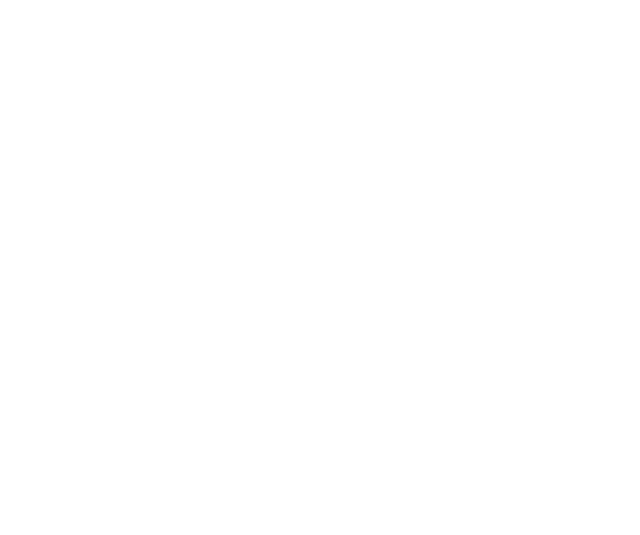
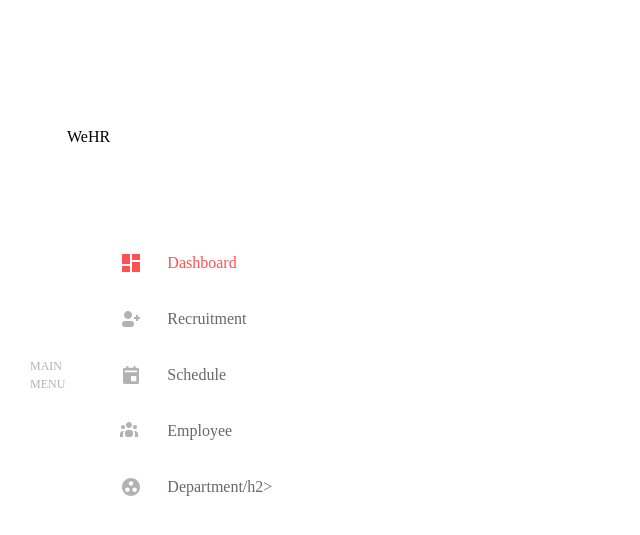
Before and after one commit to Het369patel/WeHR, a plain HTML site: page index.html in a window 1280 px wide. Shown: the whole page, without its empty margins (0-640 px from the left). Drawn offline with Linux system fonts and the light colour scheme.

Commit message:
kai nathi karyu

```diff
--- /dev/null
+++ b/css/sidebar.css
@@ -0,0 +1,74 @@
+.sidebar{
+    display: flex;
+    width: 242px;
+    height: 900px;
+    padding: 20px 0px 272px 0px;
+    flex-direction: column;
+    justify-content: center;
+    align-items: center;
+    gap: 39px;
+    flex-shrink: 0;
+}
+.title{
+    display: flex;
+    width: 128px;
+    height: 62px;
+    padding: 10px;
+    align-items: flex-start;
+    gap: 10;
+    flex-shrink: 0;
+}
+.mmheader{
+    display: flex;
+    width: 242px;
+    padding:16px 0px 16px 30px;
+    align-items: center;
+    gap:24px;
+}
+
+.mmheader > header {
+    flex: 1 0 0;
+    color: var(--ssc);
+    font-feature-settings:'salt' on, 'liga' off;
+    font-family:var(--ssf);
+    font-size: var(--bs);
+    font-weight:500;
+    line-height: var(--bslh);
+    opacity: 0.5;
+}
+
+.icon{
+    width: 24px;
+    height: 24px;
+    flex-shrink: 0;
+}
+
+.mm1,.mm2{
+    display: flex;
+    width: 242px;
+    padding: 16px 0px 16px 30px;
+    align-items: cneter;
+    gap: 24px;
+}
+
+
+
+.mm1>h2{
+    flex: 1 0 0;
+    color: var(--main-c);
+    font-feature-settings:'salt' on, 'liga' off;
+    font-family:var(--main-f);
+    font-size: var(--ts);
+    font-weight:500;
+    line-height: var(--tslh);
+    }
+
+    .mm2>h2{
+        flex: 1 0 0;
+        color: var(--ssc);
+        font-feature-settings:'salt' on, 'liga' off;
+        font-family:var(--main-f);
+        font-size: var(--ts);
+        font-weight:500;
+        line-height: var(--tslh);
+        }
--- a/css/utilities.css
+++ b/css/utilities.css
@@ -9,8 +9,10 @@
     --stc: #303030;
     /* secondary-subtitle-color */
     --ssc: #686868;
+    --ssf: robota;
     /* main color */
     --main-c: #ff5151;
+    --main-f:  poppins;
     /* Secondary color */
     --sec-c: #ff9b6a;
     /* tertiary  color */
--- a/index.html
+++ b/index.html
@@ -5,11 +5,24 @@
     <meta name="viewport" content="width=device-width, initial-scale=1.0">
     <title>WeHR</title>
     <link rel="stylesheet" href="./css/main.css">
+    <link rel="stylesheet" href="./css/sidebar.css">
 </head>
 <body>
     <div id="root">
         <div class="sidebar">
-
+            <div class="title">
+                WeHR
+            </div>
+            <div class="mmheader">
+                <header>MAIN MENU</header>
+                <ul class="mainmenu" >
+                    <li class="mm1"><div class="icon"><img src="./assets/icons/ic_dashboard.svg" alt="Dashboard icon"></div> <h2>Dashboard</h2> </li>
+                    <li class="mm2"><div class="icon"><img src="./assets/icons/ic_recruitment.svg" alt="Recruitment icon"></div> <h2>Recruitment</h2></li>
+                    <li class="mm2"><div class="icon"><img src="./assets/icons/ic_calendar.svg" alt="Schedule icon"></div><h2>Schedule</h2></li>
+                    <li class="mm2"><div class="icon"><img src="./assets/icons/ic_employee.svg" alt="Employee icon"></div><h2>Employee</h2></li>
+                    <li class="mm2"><div class="icon"><img src="./assets/icons/ic_department.svg" alt=" Department icon"></div><h2>Department/h2></li>
+                </ul>
+            </div>
         </div>
         <div class="right-section">
             <div>
```
Also changed, not shown: assets/icons/ic_dashboard.svg (added).
